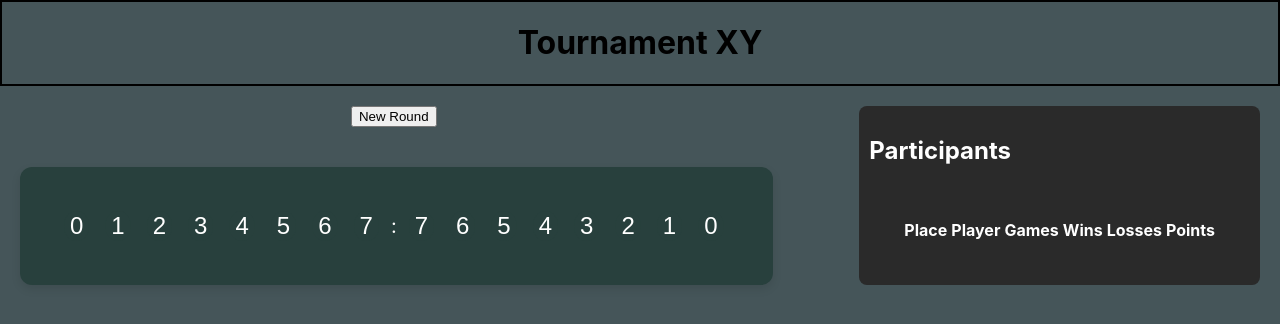
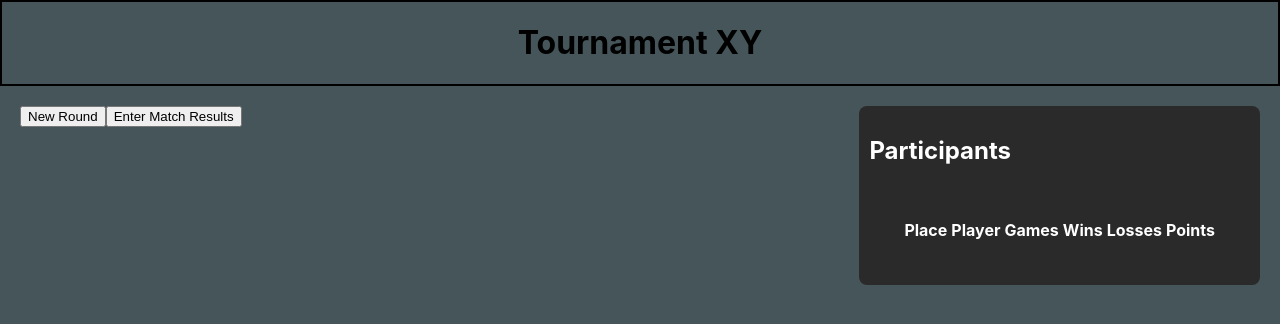
Before and after one commit to lm15-lukas/Kicker-React, a React (Create React App) app: page /tournament in a window 1280 px wide. Shown: the top 324 px of the page. Built offline with nearby package versions, Linux system fonts and the light colour scheme; the HTML template or start-up script is replaced by a standard one.

Commit message:
match table container kann geöffnet und geschlossen werden

```diff
--- a/src/pages/Tournament/PlayerTable.jsx
+++ b/src/pages/Tournament/PlayerTable.jsx
@@ -3,20 +3,18 @@ import './Tournament.css';
 import Button from './TournamentComponents/Button.jsx';
 
 export default function PlayerTable() {
-
-
     const [formData, setFormData] = useState({
         players: "",
         goals: "",
         length: "",
         points: "",
         date: ""
-    })
+    });
 
     const [playerNames, setPlayerNames] = useState([]);
     const [playedPlayers, setPlayedPlayers] = useState([]);
     const [currentMatchPlayers, setCurrentMatchPlayers] = useState([]);
-
+    const [showMatchResults, setShowMatchResults] = useState(false);
 
     function startNewRound() {
         const unplayed = playerNames.filter(p => !playedPlayers.includes(p));
@@ -24,34 +22,26 @@ export default function PlayerTable() {
 
         let selectedPlayers = [];
 
-
         if (unplayed.length >= 2 && played.length >= 2) {
             const newOnes = shuffle(unplayed).slice(0, 2);
             const experienced = shuffle(played).slice(0, 2);
             selectedPlayers = [...newOnes, ...experienced];
         } else {
-
             selectedPlayers = shuffle(playerNames).slice(0, 4);
         }
 
         setCurrentMatchPlayers(selectedPlayers);
 
-
         const updatedPlayed = [...new Set([...playedPlayers, ...selectedPlayers])];
         setPlayedPlayers(updatedPlayed);
     }
-
 
     function shuffle(array) {
         return [...array].sort(() => 0.5 - Math.random());
     }
 
-
     useEffect(() => {
-        console.log("Loaded form:", localStorage.getItem('form'));
-        console.log("Loaded player names:", localStorage.getItem('player-names'));
-
-        const storedForm = localStorage.getItem('form')
+        const storedForm = localStorage.getItem('form');
         const storedPlayerNames = localStorage.getItem('player-names');
 
         if (storedForm) {
@@ -62,7 +52,6 @@ export default function PlayerTable() {
             const parsedNames = JSON.parse(storedPlayerNames).filter(name => name.trim() !== "");
             setPlayerNames(parsedNames);
         }
-
     }, []);
 
     return (
@@ -74,20 +63,25 @@ export default function PlayerTable() {
                             <span>{currentMatchPlayers[0]}</span>
                             <span>{currentMatchPlayers[1]}</span>
                         </div>
+
                         <div className="center-button">
                             <button onClick={startNewRound}>New Round</button>
+                            <button onClick={() => setShowMatchResults(prev => !prev)}>
+                                {showMatchResults ? "Close Match Results" : "Enter Match Results"}
+                            </button>
                         </div>
+
                         <div className="player-side right-side">
                             <span>{currentMatchPlayers[2]}</span>
                             <span>{currentMatchPlayers[3]}</span>
                         </div>
                     </div>
 
-
-                    <div className="match-table-container">
-
-                        <Button></Button>
-                    </div>
+                    {showMatchResults && (
+                        <div className="match-table-container">
+                            <Button />
+                        </div>
+                    )}
                 </div>
 
                 <div className="tournament-container">
@@ -95,7 +89,6 @@ export default function PlayerTable() {
                     <table className='player-table'>
                         <thead>
                             <tr>
-
                                 <th>Place</th>
                                 <th>Player</th>
                                 <th>Games</th>
@@ -117,10 +110,8 @@ export default function PlayerTable() {
                             ))}
                         </tbody>
                     </table>
-
-
                 </div>
-            </div >
+            </div>
         </>
-    )
+    );
 }
```
